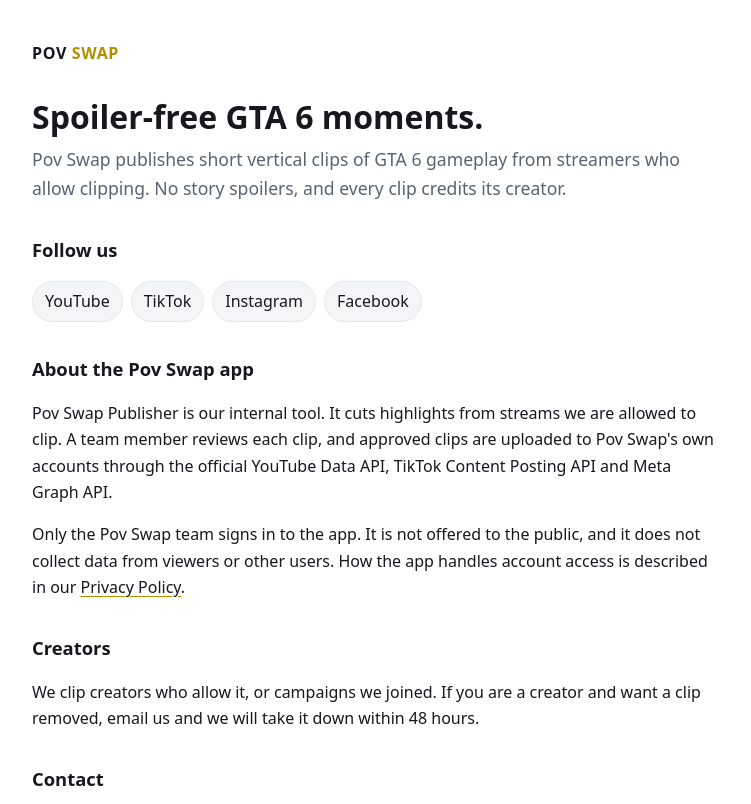
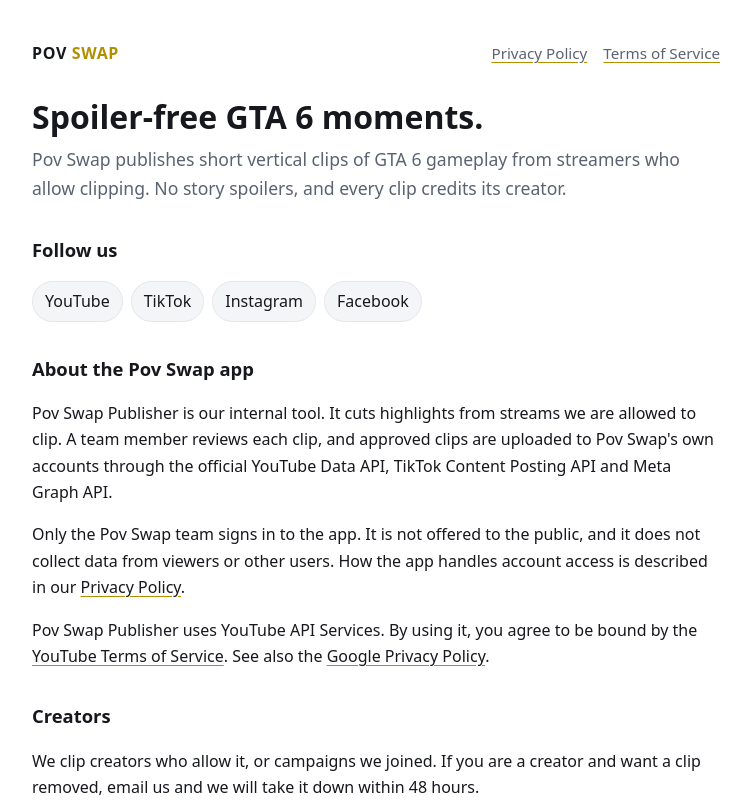
Before and after one commit to Asadgnc/povswap, a plain HTML site: page index.html in a window 1280 px wide. Shown: the top 804 px of the page, without its empty margins (264-1015 px from the left). Drawn offline with Linux system fonts and the light colour scheme.

Commit message:
Add YouTube API Services notice and header links to policies
Co-Authored-By: Claude Opus 5.5 <noreply@anthropic.com>

```diff
--- a/index.html
+++ b/index.html
@@ -8,7 +8,7 @@
 <link rel="stylesheet" href="style.css">
 </head>
 <body>
-<header><a class="brand" href="./">Pov <span>Swap</span></a></header>
+<header><a class="brand" href="./">Pov <span>Swap</span></a><nav><a href="privacy.html">Privacy Policy</a><a href="terms.html">Terms of Service</a></nav></header>
 <main>
   <h1>Spoiler-free GTA 6 moments.</h1>
   <p class="lead">Pov Swap publishes short vertical clips of GTA 6 gameplay from streamers who allow clipping. No story spoilers, and every clip credits its creator.</p>
@@ -24,6 +24,7 @@
   <h2>About the Pov Swap app</h2>
   <p>Pov Swap Publisher is our internal tool. It cuts highlights from streams we are allowed to clip. A team member reviews each clip, and approved clips are uploaded to Pov Swap's own accounts through the official YouTube Data API, TikTok Content Posting API and Meta Graph API.</p>
   <p>Only the Pov Swap team signs in to the app. It is not offered to the public, and it does not collect data from viewers or other users. How the app handles account access is described in our <a href="privacy.html">Privacy Policy</a>.</p>
+  <p>Pov Swap Publisher uses YouTube API Services. By using it, you agree to be bound by the <a href="https://www.youtube.com/t/terms">YouTube Terms of Service</a>. See also the <a href="https://policies.google.com/privacy">Google Privacy Policy</a>.</p>
 
   <h2>Creators</h2>
   <p>We clip creators who allow it, or campaigns we joined. If you are a creator and want a clip removed, email us and we will take it down within 48 hours.</p>
--- a/style.css
+++ b/style.css
@@ -25,7 +25,9 @@ body {
   font: 16px/1.65 system-ui, -apple-system, "Segoe UI", Roboto, Helvetica, Arial, sans-serif;
 }
 main, header, footer { max-width: 720px; margin: 0 auto; padding: 0 16px; }
-header { padding-top: 40px; padding-bottom: 8px; }
+header { padding-top: 40px; padding-bottom: 8px; display: flex; flex-wrap: wrap; align-items: baseline; justify-content: space-between; gap: 8px 16px; }
+header nav { display: flex; gap: 16px; font-size: .95rem; }
+header nav a { color: var(--muted); }
 .brand { font-weight: 800; letter-spacing: .04em; text-transform: uppercase; color: var(--fg); text-decoration: none; }
 .brand span { color: var(--accent); }
 h1 { font-size: 2rem; line-height: 1.2; margin: 24px 0 8px; }
```
Also changed, not shown: terms.html (+3 -0 lines).
